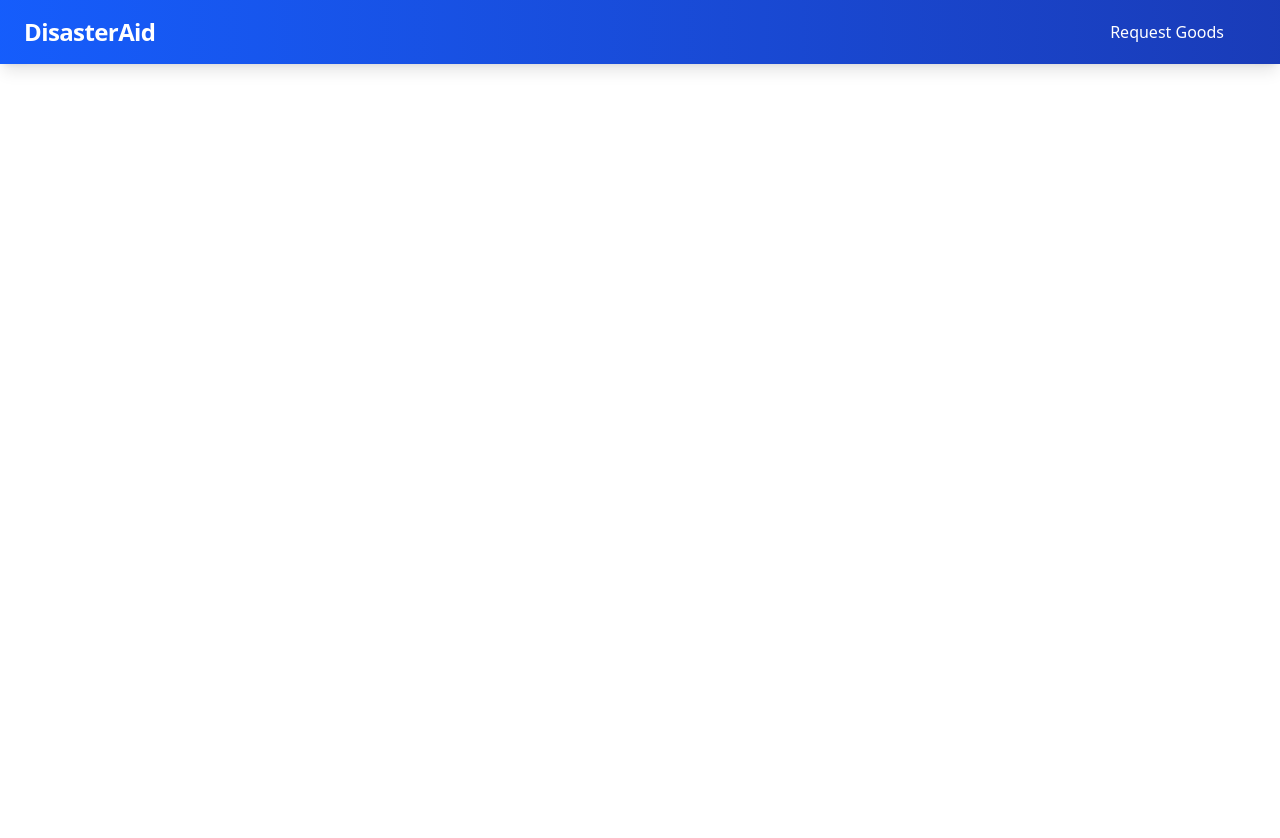
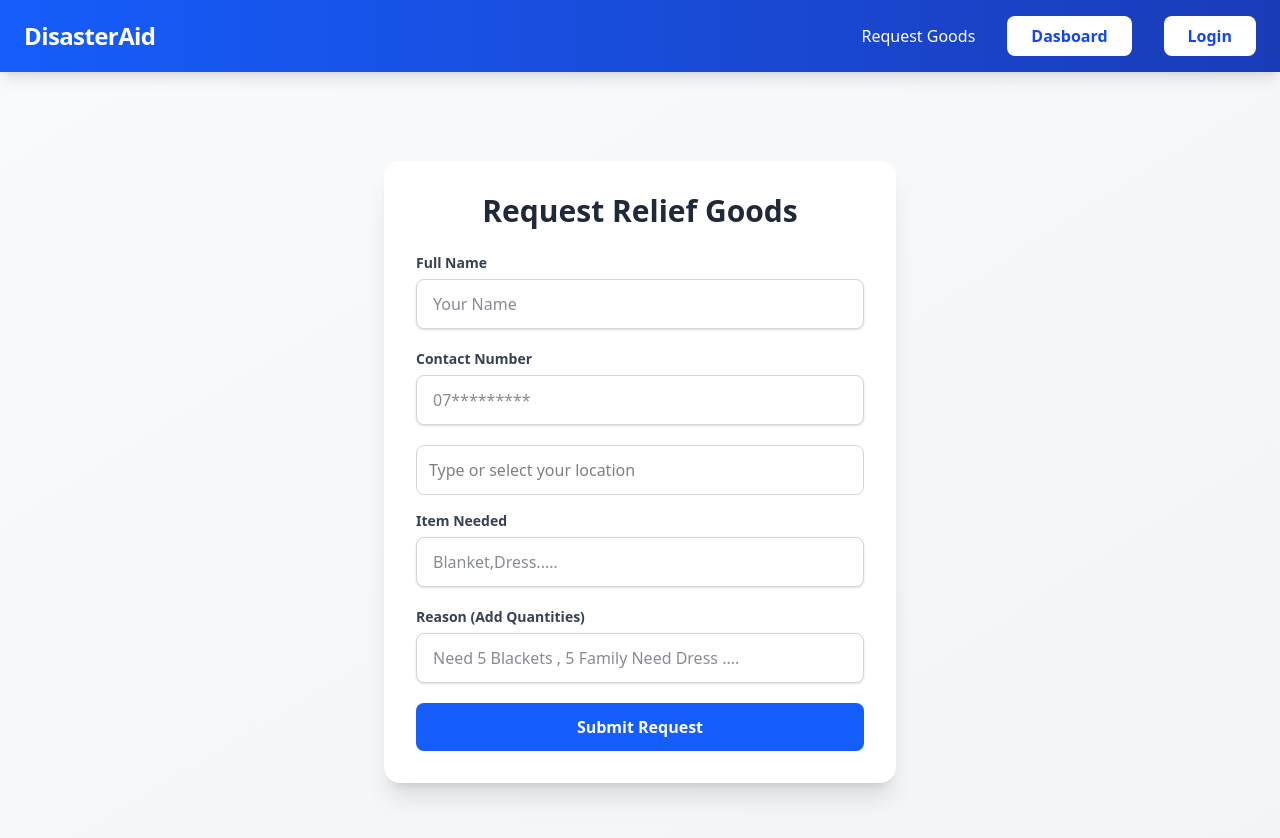
Before and after one commit to YoonusAnees/DMS-FE, a React (Vite) app in the folder DMS/: page /request in a window 1280 px wide. Shown: the top 838 px of the page. Before the commit the page ends 800 px from the top, so only its background shows below. Built offline with nearby package versions, Linux system fonts and the light colour scheme.

Commit message:
feat (Location + Dashboard)

```diff
--- a/DMS/index.html
+++ b/DMS/index.html
@@ -2,9 +2,9 @@
 <html lang="en">
   <head>
     <meta charset="UTF-8" />
-    <link rel="icon" type="image/png" href="/logo.png" />
+    <link rel="icon" type="image/png" href="/ASL.jpg" />
     <meta name="viewport" content="width=device-width, initial-scale=1.0" />
-    <title>dms</title>
+    <title>ASL</title>
   </head>
   <body>
     <div id="root"></div>
--- a/DMS/package.json
+++ b/DMS/package.json
@@ -15,6 +15,7 @@
     "lucide-react": "^0.555.0",
     "react": "^19.2.0",
     "react-dom": "^19.2.0",
+    "react-hot-toast": "^2.6.0",
     "react-router-dom": "^7.10.0",
     "tailwindcss": "^4.1.17"
   },
--- a/DMS/src/App.jsx
+++ b/DMS/src/App.jsx
@@ -5,16 +5,21 @@ import AdminDashboard from "./pages/AdminDashboard";
 import RequestForm from "./pages/RequestForm";
 import ProtectedRoute from "./routes/ProtectedRoute";
 import Navbar from "./components/Navbar";
+import DashboardView from "./pages/DashboardView";
+
 
 export default function App() {
   return (
     <BrowserRouter>
       <Navbar />
       <Routes>
-        <Route path="/" element={<RequestForm />} />
+                <Route path="/" element={<DashboardView />} />
+
+        <Route path="/request" element={<RequestForm />} />
+
         <Route path="/register" element={<AdminRegister />} />
         <Route path="/login" element={<AdminLogin />} />
-        <Route path="/dashboard" element={<ProtectedRoute><AdminDashboard /></ProtectedRoute>} />
+        <Route path="/adminDasboard" element={<ProtectedRoute><AdminDashboard /></ProtectedRoute>} />
       </Routes>
     </BrowserRouter>
   );
--- /dev/null
+++ b/DMS/src/components/LocationSelect.jsx
@@ -0,0 +1,63 @@
+import { useState, useEffect } from "react";
+import locations from "../data/locations.json";
+
+export default function LocationSelect({ value, onChange, name = "location", placeholder = "Select location" }) {
+  const [search, setSearch] = useState("");
+  const [filtered, setFiltered] = useState(locations.map(l => l.name_en));
+
+  useEffect(() => {
+    // initialize filtered list
+    setFiltered(locations.map(l => l.name_en));
+  }, []);
+
+  const handleSearch = (e) => {
+    const q = e.target.value;
+    setSearch(q);
+
+    if (!q) {
+      setFiltered(locations.map(l => l.name_en));
+    } else {
+      setFiltered(
+        locations
+          .map(l => l.name_en)
+          .filter(o => o.toLowerCase().includes(q.toLowerCase()))
+      );
+    }
+
+    onChange({ target: { name, value: q } });
+  };
+
+  const handleSelect = (o) => {
+    setSearch(o);
+    onChange({ target: { name, value: o } });
+    setFiltered(locations.map(l => l.name_en)); // reset after select if you want
+  };
+
+  return (
+    <div className="mb-4 relative w-full">
+      <input
+        type="text"
+        name={name}
+        value={value}
+        placeholder={placeholder}
+        onChange={handleSearch}
+        autoComplete="off"
+        className="w-full p-3 border rounded-lg bg-white border-gray-300
+          focus:border-blue-600 focus:ring-2 focus:ring-blue-300 outline-none"
+      />
+      {search && filtered.length > 0 && (
+        <ul className="absolute z-10 w-full max-h-60 overflow-y-auto bg-white border border-gray-200 rounded-md mt-1 shadow-lg">
+          {filtered.map((o) => (
+            <li
+              key={o}
+              onClick={() => handleSelect(o)}
+              className="px-4 py-2 hover:bg-gray-100 cursor-pointer"
+            >
+              {o}
+            </li>
+          ))}
+        </ul>
+      )}
+    </div>
+  );
+}
--- a/DMS/src/components/Navbar.jsx
+++ b/DMS/src/components/Navbar.jsx
@@ -12,13 +12,13 @@ export default function Navbar() {
         </Link>
 
         <div className="flex items-center space-x-8">
-          <Link to="/" className="hover:text-blue-100 transition font-medium">
+          <Link to="/request" className="hover:text-blue-100 transition font-medium">
             Request Goods
           </Link>
 
           {token ? (
             <>
-              <Link to="/dashboard" className="hover:text-blue-100 transition font-medium">
+              <Link to="/adminDasboard" className="hover:text-blue-100 transition font-medium">
                 Dashboard
               </Link>
               <button
@@ -29,13 +29,28 @@ export default function Navbar() {
               </button>
             </>
           ) : (
+           <>
+
             <Link
+              to="/"
+               className="bg-white text-blue-700 hover:bg-blue-50 px-6 py-2 rounded-lg font-semibold transition transform hover:scale-105"
+            >
+               Dasboard
+            </Link>
+
+             <Link
               to="/login"
-            //   className="bg-white text-blue-700 hover:bg-blue-50 px-6 py-2 rounded-lg font-semibold transition transform hover:scale-105"
+               className="bg-white text-blue-700 hover:bg-blue-50 px-6 py-2 rounded-lg font-semibold transition transform hover:scale-105"
             >
-              {/* Admin Login */}
+               Login
             </Link>
-          )}
+
+           </>
+
+
+          )
+
+          }
         </div>
       </div>
     </nav>
--- /dev/null
+++ b/DMS/src/data/locations.json
@@ -0,0 +1,27 @@
+[
+  { "name_en": "Colombo" },
+  { "name_en": "Gampaha" },
+  { "name_en": "Kalutara" },
+  { "name_en": "Kandy" },
+  { "name_en": "Matale" },
+  { "name_en": "Nuwara Eliya" },
+  { "name_en": "Galle" },
+  { "name_en": "Matara" },
+  { "name_en": "Hambantota" },
+  { "name_en": "Jaffna" },
+  { "name_en": "Kilinochchi" },
+  { "name_en": "Mannar" },
+  { "name_en": "Vavuniya" },
+  { "name_en": "Mullaitivu" },
+  { "name_en": "Batticaloa" },
+  { "name_en": "Ampara" },
+  { "name_en": "Trincomalee" },
+  { "name_en": "Kurunegala" },
+  { "name_en": "Puttalam" },
+  { "name_en": "Anuradhapura" },
+  { "name_en": "Polonnaruwa" },
+  { "name_en": "Badulla" },
+  { "name_en": "Monaragala" },
+  { "name_en": "Ratnapura" },
+  { "name_en": "Kegalle" }
+]
--- a/DMS/src/pages/AdminLogin.jsx
+++ b/DMS/src/pages/AdminLogin.jsx
@@ -13,7 +13,7 @@ export default function AdminLogin() {
     try {
       const res = await api.post("/auth/login", { username, password });
       login(res.data.token);
-      window.location.href = "/dashboard";
+      window.location.href = "/adminDasboard";
     } catch (err) {
       alert(err.response?.data?.message || "Login failed");
     }
--- /dev/null
+++ b/DMS/src/pages/DashboardView.jsx
@@ -0,0 +1,107 @@
+import { useEffect, useState } from "react";
+import api from "../services/api";
+
+export default function DashboardView() {
+  const [requests, setRequests] = useState([]);
+  const [loading, setLoading] = useState(true);
+
+
+
+  const fetchRequests = async () => {
+    setLoading(true);
+    try {
+      const res = await api.get("/requests");
+      setRequests(res.data);
+    } catch (err) {
+      alert("Failed to fetch requests");
+    } finally {
+      setLoading(false);
+    }
+  };
+
+  useEffect(() => {
+    fetchRequests();
+  }, []);
+
+
+
+
+  // Stats calculation
+  const stats = {
+    total: requests.length,
+    pending: requests.filter(r => r.status === "pending").length,
+    sent: requests.filter(r => r.status === "sent").length,
+    completed: requests.filter(r => r.status === "completed").length,
+    rejected: requests.filter(r => r.status === "rejected").length,
+  };
+
+  const statCards = [
+    { label: "Total", value: stats.total, color: "from-purple-500 to-purple-600" },
+    { label: "Pending", value: stats.pending, color: "from-yellow-500 to-amber-600" },
+    { label: "Sent", value: stats.sent, color: "from-green-500 to-emerald-600" },
+    { label: "Completed", value: stats.completed, color: "from-blue-500 to-cyan-600" },
+    { label: "Rejected", value: stats.rejected, color: "from-red-500 to-rose-600" },
+  ];
+
+  return (
+    <div className="min-h-screen bg-gradient-to-br from-gray-50 to-gray-100 py-10">
+      <div className="max-w-7xl mx-auto px-6">
+
+        {/* Dashboard Title */}
+        <h1 className="text-4xl font-bold text-gray-800 mb-10 text-center">Relief Requests Dashboard</h1>
+
+        {/* Stats Cards */}
+        <div className="grid grid-cols-1 sm:grid-cols-2 lg:grid-cols-5 gap-6 mb-12">
+          {statCards.map((stat) => (
+            <div
+              key={stat.label}
+              className={`bg-gradient-to-br ${stat.color} text-white p-6 rounded-2xl shadow-lg transform hover:scale-105 transition-all duration-300`}
+            >
+              <h3 className="text-lg font-semibold opacity-90">{stat.label}</h3>
+              <p className="text-4xl font-bold mt-2">{stat.value}</p>
+            </div>
+          ))}
+        </div>
+
+
+
+        {/* Requests List */}
+        <div className="grid gap-6 md:grid-cols-2 lg:grid-cols-3">
+          {loading ? (
+            <div className="text-center py-12 col-span-full">
+              <div className="inline-block animate-spin rounded-full h-12 w-12 border-4 border-blue-600 border-t-transparent"></div>
+            </div>
+          ) : requests.length === 0 ? (
+            <p className="text-center text-gray-500 py-12 text-lg col-span-full">No requests yet.</p>
+          ) : (
+            requests.map((req) => (
+              <div
+                key={req._id}
+                className="bg-white rounded-2xl shadow-lg p-6 flex justify-between items-center"
+              >
+                <div>
+                  <p className="font-medium text-gray-800">{req.name}</p>
+                  <p className="text-sm text-gray-600">{req.itemNeeded}</p>
+                  {req.reason && <p className="text-xs text-gray-400">{req.reason}</p>}
+                </div>
+                <span
+                  className={`px-3 py-1 rounded-full text-sm font-semibold ${
+                    req.status === "pending"
+                      ? "bg-yellow-100 text-yellow-800"
+                      : req.status === "sent"
+                      ? "bg-green-100 text-green-800"
+                      : req.status === "completed"
+                      ? "bg-blue-100 text-blue-800"
+                      : "bg-red-100 text-red-800"
+                  }`}
+                >
+                  {req.status.charAt(0).toUpperCase() + req.status.slice(1)}
+                </span>
+              </div>
+            ))
+          )}
+        </div>
+      </div>
+    </div>
+  );
+}
--- a/DMS/src/pages/RequestForm.jsx
+++ b/DMS/src/pages/RequestForm.jsx
@@ -1,55 +1,92 @@
 import { useState } from "react";
+import api from "../services/api";
+import LocationSelect from "../components/LocationSelect";
 import Input from "../components/Input";
-import api from "../services/api";
 
 export default function RequestForm() {
   const [form, setForm] = useState({
-    name: "", contact: "", location: "", itemNeeded: "", reason: ""
+    name: "",
+    contact: "",
+    location: "",
+    itemNeeded: "",
+    reason: "",
   });
-  const [submitting, setSubmitting] = useState(false);
+  const [loading, setLoading] = useState(false);
 
-  const handleChange = e => setForm({ ...form, [e.target.name]: e.target.value });
+  const handleChange = (e) => {
+    setForm(prev => ({ ...prev, [e.target.name]: e.target.value }));
+  };
 
-  const handleSubmit = async e => {
+  const handleSubmit = async (e) => {
     e.preventDefault();
-    setSubmitting(true);
+    // basic validation
+    if (!form.name || !form.contact || !form.location || !form.itemNeeded) {
+      alert("Please fill in all required fields");
+      return;
+    }
+
+    setLoading(true);
     try {
       await api.post("/requests", form);
-      alert("Request submitted successfully!");
+      alert("Request submitted!");
       setForm({ name: "", contact: "", location: "", itemNeeded: "", reason: "" });
     } catch (err) {
       alert(err.response?.data?.message || "Submission failed");
     } finally {
-      setSubmitting(false);
+      setLoading(false);
     }
   };
 
   return (
-    <div className="min-h-screen bg-gradient-to-br from-blue-50 via-white to-cyan-50 flex items-center justify-center px-4">
-      <div className="max-w-md w-full">
-        <div className="text-center mb-10">
-          <h1 className="text-4xl font-bold text-gray-800 mb-3">Request Disaster Relief</h1>
-          <p className="text-gray-600">Fill in your details to receive help quickly</p>
-        </div>
+    <div className="min-h-screen bg-gradient-to-br from-gray-50 to-gray-100 flex justify-center items-center py-12">
+      <div className="bg-white rounded-2xl shadow-xl p-8 w-full max-w-lg">
+        <h1 className="text-3xl font-bold text-gray-800 mb-6 text-center">Request Relief Goods</h1>
+        <form onSubmit={handleSubmit} className="space-y-4">
+          <Input
+            label="Full Name"
+            name="name"
+            value={form.name}
+            onChange={handleChange}
+            placeholder={"Your Name"}
+          />
+          <Input
+            label="Contact Number"
+            name="contact"
+            value={form.contact}
+            onChange={handleChange}
+            placeholder={"07*********"}
 
-        <form onSubmit={handleSubmit} className="bg-white rounded-2xl shadow-2xl p-8 border border-gray-100">
-          <Input label="Full Name" name="name" value={form.name} onChange={handleChange} placeholder="Name" />
-          <Input label="Phone / WhatsApp" name="contact" value={form.contact} onChange={handleChange} placeholder="0761231231" />
-          <Input label="Location (City/Area)" name="location" value={form.location} onChange={handleChange} placeholder="Kandy, Akurana" />
-          <Input label="Item Needed" name="itemNeeded" value={form.itemNeeded} onChange={handleChange} placeholder="Blankets, Food Packets, Water" />
-          <Input label="Reason (Optional)" name="reason" value={form.reason} onChange={handleChange} placeholder="Flood-affected family of 5" />
+          />
+          <LocationSelect
+            name="location"
+            value={form.location}
+            onChange={handleChange}
+            placeholder="Type or select your location"
+          />
+          <Input
+            label="Item Needed"
+            name="itemNeeded"
+            value={form.itemNeeded}
+            onChange={handleChange}
+            placeholder={"Blanket,Dress....."}
+          />
+          <Input
+            label="Reason (Add Quantities)"
+            name="reason"
+            value={form.reason}
+            onChange={handleChange}
+            placeholder={"Need 5 Blackets , 5 Family Need Dress ...."}
 
+          />
           <button
             type="submit"
-            disabled={submitting}
-            className="w-full mt-6 py-4 bg-gradient-to-r from-blue-600 to-blue-700 hover:from-blue-700 hover:to-blue-800 text-white font-bold rounded-xl shadow-lg transform transition hover:scale-105 disabled:opacity-70 disabled:cursor-not-allowed"
+            disabled={loading}
+            className={`w-full py-3 rounded-lg font-semibold text-white transition transform hover:scale-105 ${
+              loading ? "bg-gray-400 cursor-not-allowed" : "bg-blue-600 hover:bg-blue-700"
+            }`}
           >
-            {submitting ? "Submitting..." : "Submit Request"}
+            {loading ? "Submitting..." : "Submit Request"}
           </button>
-
-          <p className="text-center text-xs text-gray-500 mt-6">
-            Your request will be reviewed by our team within 24 hours.
-          </p>
         </form>
       </div>
     </div>
```
Also changed, not shown: DMS/public/ASL.jpg (added), 1 other file (tests, documents, lock files or other folders).
